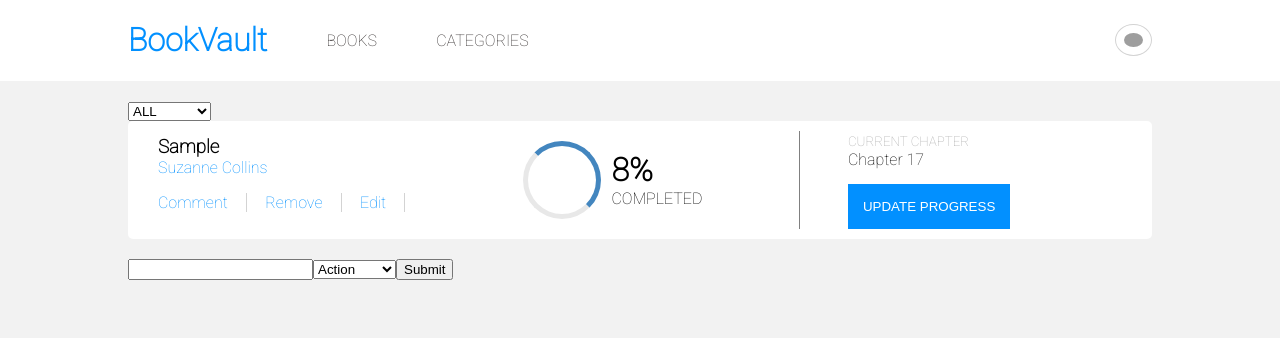
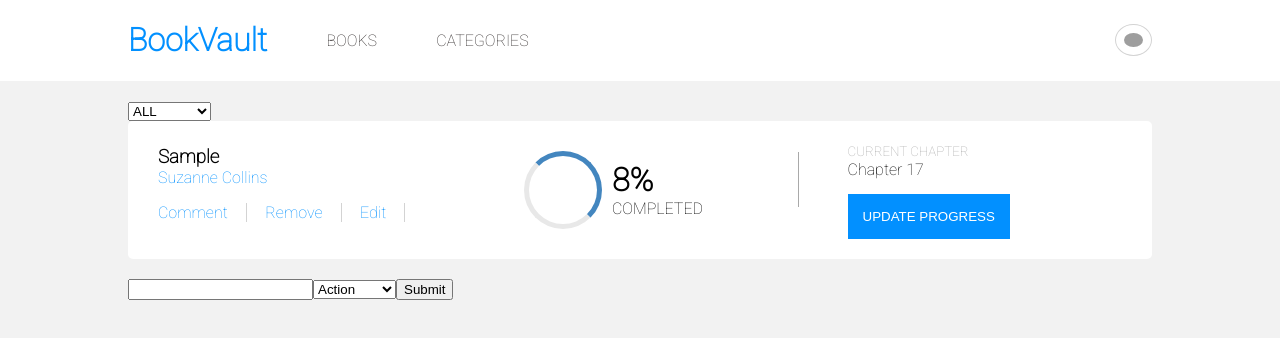
Before and after one commit to Moreneecoder/bookstore, a React (Create React App) app: page / in a window 1280 px wide. Both pictures are taken after typing "Sample" into the empty fields and a click on the button "Submit". Shown: the top 338 px of the page. Built offline with nearby package versions, Linux system fonts and the light colour scheme; grey boxes are pictures that could not be loaded.

Commit message:
Add divider between chart and update progress

```diff
--- a/src/stylesheets/Booky.css
+++ b/src/stylesheets/Booky.css
@@ -2,7 +2,7 @@
   display: flex;
   justify-content: space-between;
   background-color: white;
-  padding: 10px 30px;
+  padding: 20px 30px;
   border-radius: 5px;
   margin-bottom: 20px;
 }
@@ -30,7 +30,8 @@
 
 .page-details {
   flex: 30%;
-  border-left: 1px solid grey;
+
+  /* border-left: 1px solid grey; */
   padding-left: 5%;
 }
 
@@ -52,7 +53,20 @@
   display: flex;
   justify-content: space-between;
   align-items: center;
+  align-self: center;
   padding-right: 10%;
+  height: 55px;
+  position: relative;
+}
+
+.progess-details::before {
+  content: '';
+  height: 100%;
+  width: 1px;
+  position: absolute;
+  right: 0;
+  top: -10px;
+  background-color: darkgrey;
 }
 
 .update-btn {
```
